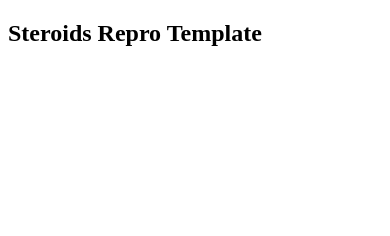
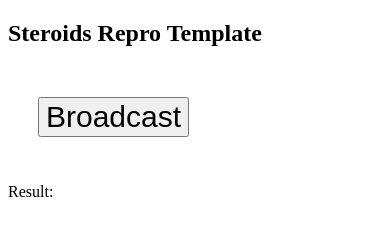
Before and after one commit to wsmidt/steroids-repro-template, a website: page www/index.html in a window 390 px wide. Drawn offline with Linux system fonts and the light colour scheme; some packages are replaced by stand-ins of ours; no server answers.

Commit message:
working repro

```diff
--- a/www/index.html
+++ b/www/index.html
@@ -14,14 +14,34 @@
     font-size: 30px;
     margin: 1em;
   }
+  body {
+    background-color: white;
+  }
   </style>
 
 </head>
 <body>
   <h2>Steroids Repro Template</h2>
 
+  <button onClick="testBroadcast()">Broadcast</button>
+
+  <p>Result: <span id="result"></span></p>
+
   <script>
-    //Add your JavaScripts here
+  function updateResult() {
+    document.getElementById("result").innerHTML = "Success!"
+  }
+
+  function testBroadcast() {
+    steroids.nativeBridge.nativeCall({
+      method: "broadcastJavascript",
+      parameters: {
+        javascript: "updateResult();"
+      },
+      successCallbacks: [],
+      recurringCallbacks: []
+    });
+  }
   </script>
 </body>
 </html>
```
